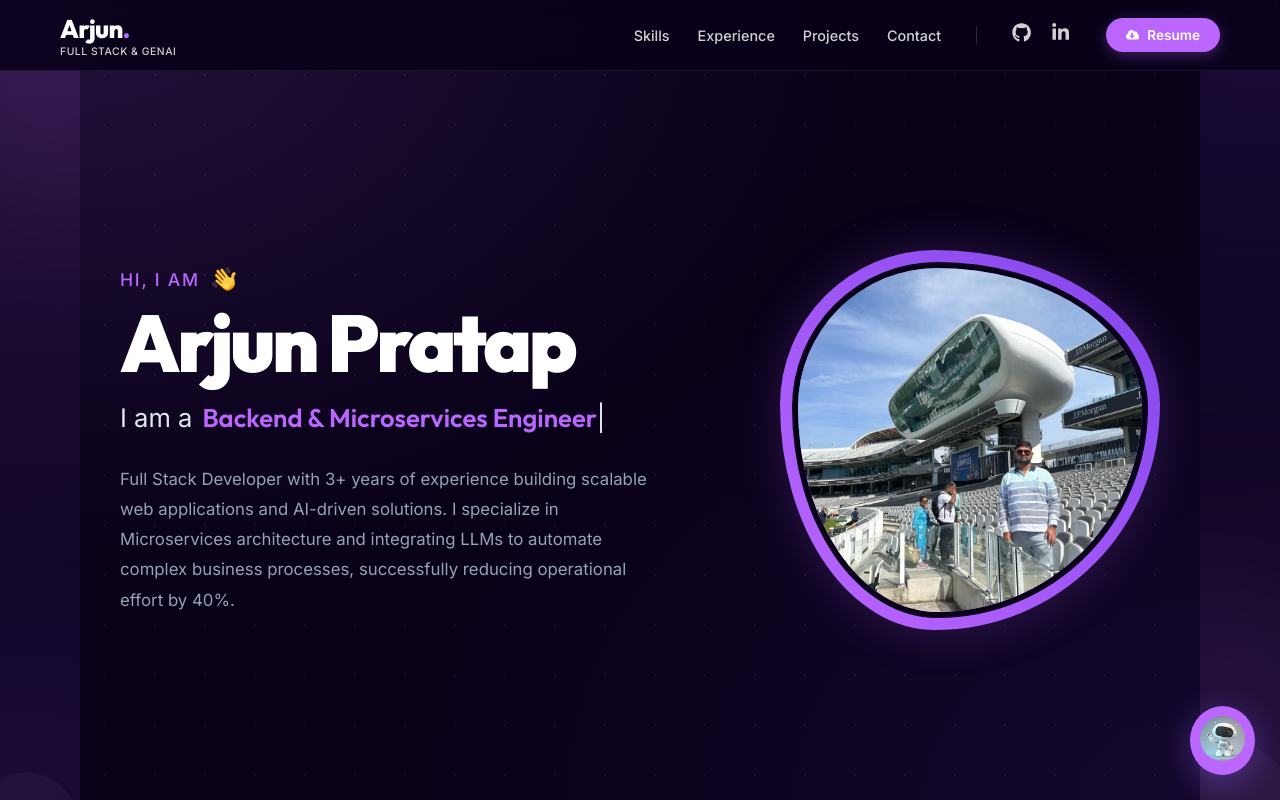
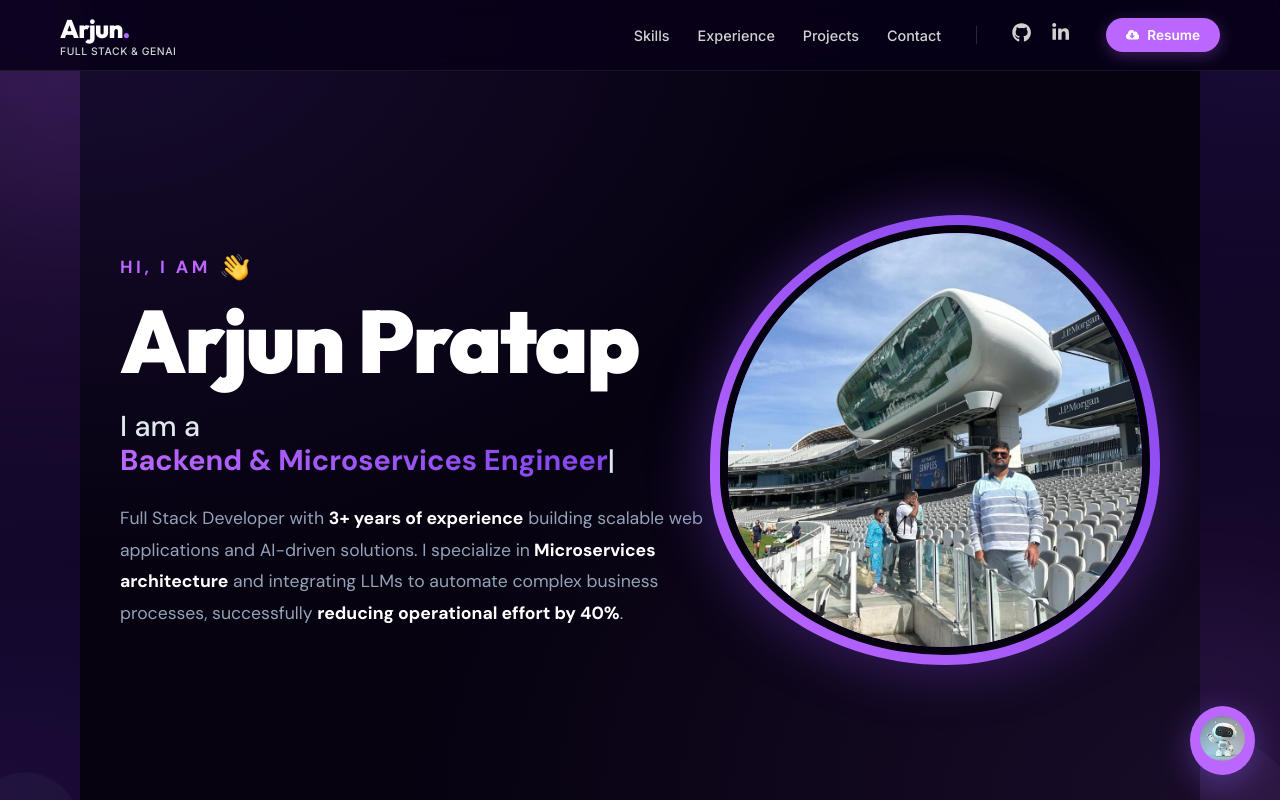
Before and after one commit to arjunprratap05/Portfolio, a React (Create React App) app: page / in a window 1280 px wide. Shown: the top 800 px of the page. Built offline with nearby package versions, Linux system fonts and the light colour scheme; no server answers; the HTML template or start-up script is replaced by a standard one.

Commit message:
Final commit

```diff
--- a/src/components/intro/intro-content/index.jsx
+++ b/src/components/intro/intro-content/index.jsx
@@ -10,7 +10,7 @@ const IntroContent = () => {
             <div className="layout">
                 <div className="intro-left-content">
                     <h1 className="greeting">
-                        Hi, I am
+                        HI, I AM
                         <img src={handicon} alt="hand icon" className="hand-icon" />
                     </h1>
                     <h2 className="main-name">Arjun Pratap</h2>
@@ -36,17 +36,19 @@ const IntroContent = () => {
                     </h3>
 
                     <p className="bio-summary">
-                        Full Stack Developer with 3+ years of experience  building scalable
+                        Full Stack Developer with <strong>3+ years of experience</strong> building scalable
                         web applications and AI-driven solutions. I specialize in
-                        Microservices architecture  and integrating LLMs to automate
-                        complex business processes, successfully reducing operational effort
-                        by 40%.
+                        <strong> Microservices architecture</strong> and integrating LLMs to automate
+                        complex business processes, successfully <strong>reducing operational effort
+                        by 40%</strong>.
                     </p>
                 </div>
 
                 <div className="intro-right-content">
-                    <div className="profile-image-wrapper">
-                        <img src={myimage} alt="Arjun Pratap Profile" className="profile-image" />
+                    <div className="profile-image-container">
+                        <div className="blob-border">
+                            <img src={myimage} alt="Arjun Pratap Profile" className="profile-image" />
+                        </div>
                     </div>
                 </div>
             </div>
--- a/src/components/intro/intro-content/style.scss
+++ b/src/components/intro/intro-content/style.scss
@@ -8,26 +8,14 @@
     display: flex;
     justify-content: center;
     align-items: center;
-    font-family: 'Inter', sans-serif;
+    background-color: #060210; // Deeper purple-black
 
-    background-color: #080118;
+    // Modern Gradient Lighting
     background-image:
-        radial-gradient(at 0% 0%, rgba(187, 102, 255, 0.15) 0px, transparent 50%),
-        radial-gradient(at 100% 100%, rgba(130, 69, 236, 0.1) 0px, transparent 50%);
+        radial-gradient(at 0% 0%, rgba(130, 69, 236, 0.15) 0px, transparent 50%),
+        radial-gradient(at 100% 100%, rgba(187, 102, 255, 0.1) 0px, transparent 50%);
     position: relative;
     overflow: hidden;
-
-    &::before {
-        content: '';
-        position: absolute;
-        top: 0;
-        left: 0;
-        width: 100%;
-        height: 100%;
-        background-image: radial-gradient(rgba(255, 255, 255, 0.05) 1px, transparent 1px);
-        background-size: 50px 50px;
-        pointer-events: none;
-    }
 
     .layout {
         display: flex;
@@ -41,7 +29,7 @@
         @include md {
             flex-direction: column-reverse;
             text-align: center;
-            gap: 40px;
+            padding-top: 50px;
         }
     }
 
@@ -49,117 +37,82 @@
         max-width: 650px;
 
         .greeting {
-            font-family: 'Inter', sans-serif;
+            color: #bb66ff;
             font-size: 1.1rem;
-            font-weight: 500;
-            color: #bb66ff;
-            text-transform: uppercase;
-            letter-spacing: 0.1em;
+            letter-spacing: 0.2em;
+            font-weight: 600;
             display: flex;
             align-items: center;
-            gap: 12px;
-            margin-bottom: 10px;
+            gap: 10px;
+            margin-bottom: 5px;
 
-            @include md {
-                justify-content: center;
-            }
-
-            .hand-icon {
-                width: 24px;
-            }
+            @include md { justify-content: center; }
+            .hand-icon { width: 28px; }
         }
 
         .main-name {
             font-family: 'Outfit', sans-serif;
-            font-size: 5rem;
+            font-size: 5.5rem; // Bold high-end typography
             font-weight: 900;
             color: #fff;
+            letter-spacing: -2px;
             margin: 0;
-            line-height: 1;
-            letter-spacing: -0.04em;
 
-            @include md {
-                font-size: 4rem;
-            }
-
-            @include sm {
-                font-size: 3.2rem;
-            }
+            @include sm { font-size: 3.5rem; }
         }
 
         .hero-role-typewriter {
-            font-family: 'Inter', sans-serif;
-            font-size: 1.6rem;
-            font-weight: 400;
+            font-size: 1.8rem;
             color: #e2e8f0;
-            margin: 20px 0 30px;
-            display: flex;
-            gap: 10px;
-
-            @include md {
-                justify-content: center;
-                font-size: 1.4rem;
-                flex-wrap: wrap;
-            }
+            margin: 15px 0 25px;
 
             .typewriter-text {
-                color: #bb66ff;
-                font-weight: 600;
-                font-family: 'Outfit', sans-serif;
+                background: linear-gradient(90deg, #bb66ff, #8245ec);
+                -webkit-background-clip: text;
+                -webkit-text-fill-color: transparent;
+                font-weight: 800;
             }
         }
 
         .bio-summary {
-            font-family: 'Inter', sans-serif;
-            font-size: 1.05rem;
+            font-size: 1.1rem;
             line-height: 1.8;
             color: #94a3b8;
-            max-width: 550px;
-            font-weight: 400;
 
-            @include md {
-                margin: 0 auto;
-            }
+            strong { color: #fff; font-weight: 600; }
         }
     }
 
     .intro-right-content {
-        .profile-image-wrapper {
+        .profile-image-container {
             position: relative;
-            width: 380px;
-            height: 380px;
-            border-radius: 30% 70% 70% 30% / 30% 30% 70% 70%;
-            padding: 12px;
+
+            // Modern Morphing Blob Effect
+            .blob-border {
+                width: 450px;
+                height: 450px;
                 background: linear-gradient(45deg, #bb66ff, #8245ec);
-            animation: morph 8s ease-in-out infinite;
-            box-shadow: 0 0 50px rgba(187, 102, 255, 0.2);
+                padding: 10px;
+                animation: morphBlob 8s ease-in-out infinite;
+                box-shadow: 0 0 60px rgba(130, 69, 236, 0.4);
+                overflow: hidden;
 
-            @include sm {
-                width: 260px;
-                height: 260px;
-            }
+                @include sm { width: 280px; height: 280px; }
 
                 .profile-image {
                     width: 100%;
                     height: 100%;
                     object-fit: cover;
                     border-radius: inherit;
-                border: 6px solid #080118;
+                    border: 8px solid #060210;
+                }
             }
         }
     }
 }
 
-@keyframes morph {
-    0% {
-        border-radius: 30% 70% 70% 30% / 30% 30% 70% 70%;
+@keyframes morphBlob {
+    0%, 100% { border-radius: 40% 60% 70% 30% / 40% 40% 60% 50%; }
+    34% { border-radius: 70% 30% 50% 50% / 30% 30% 70% 70%; }
+    67% { border-radius: 100% 60% 60% 100% / 100% 100% 60% 60%; }
 }
-
-    50% {
-        border-radius: 70% 30% 30% 70% / 70% 70% 30% 30%;
-    }
-
-    100% {
-        border-radius: 30% 70% 70% 30% / 30% 30% 70% 70%;
-    }
-}
```
Lines whose indentation alone changed are shown as unchanged.
